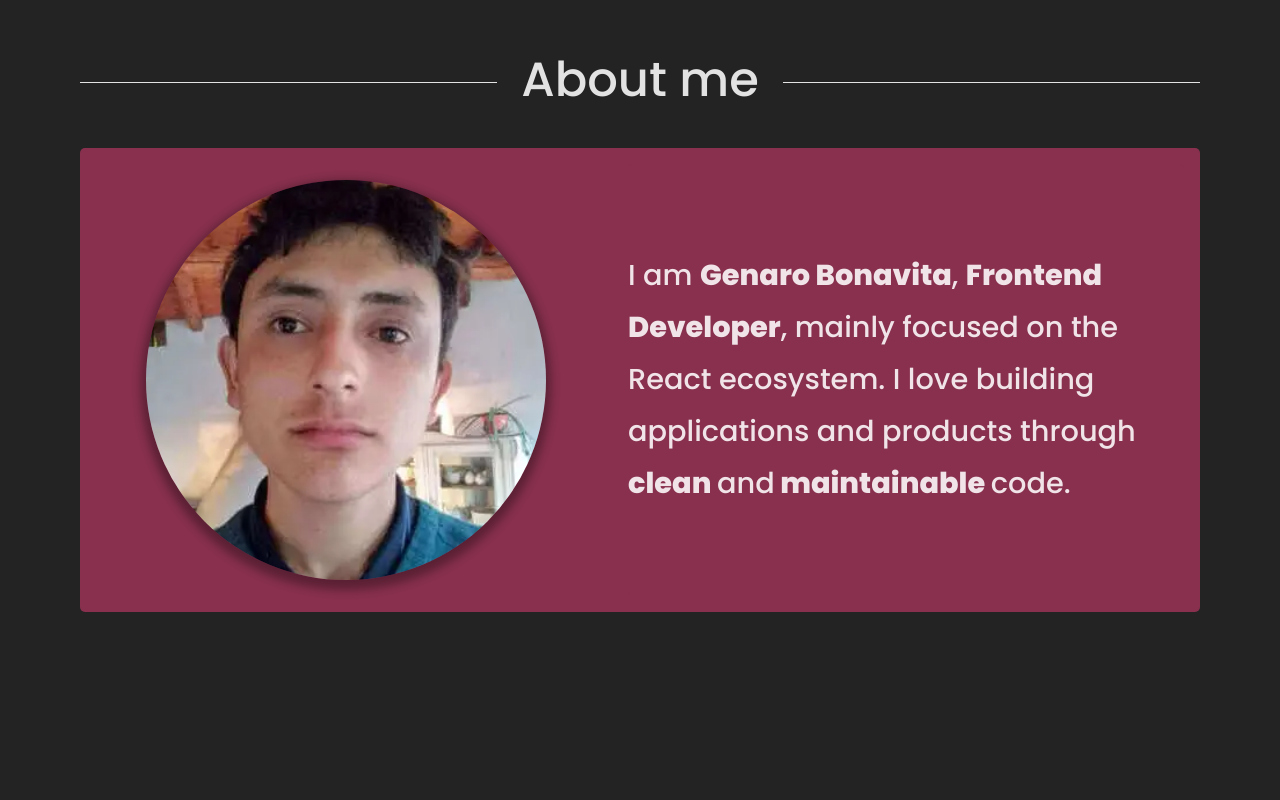
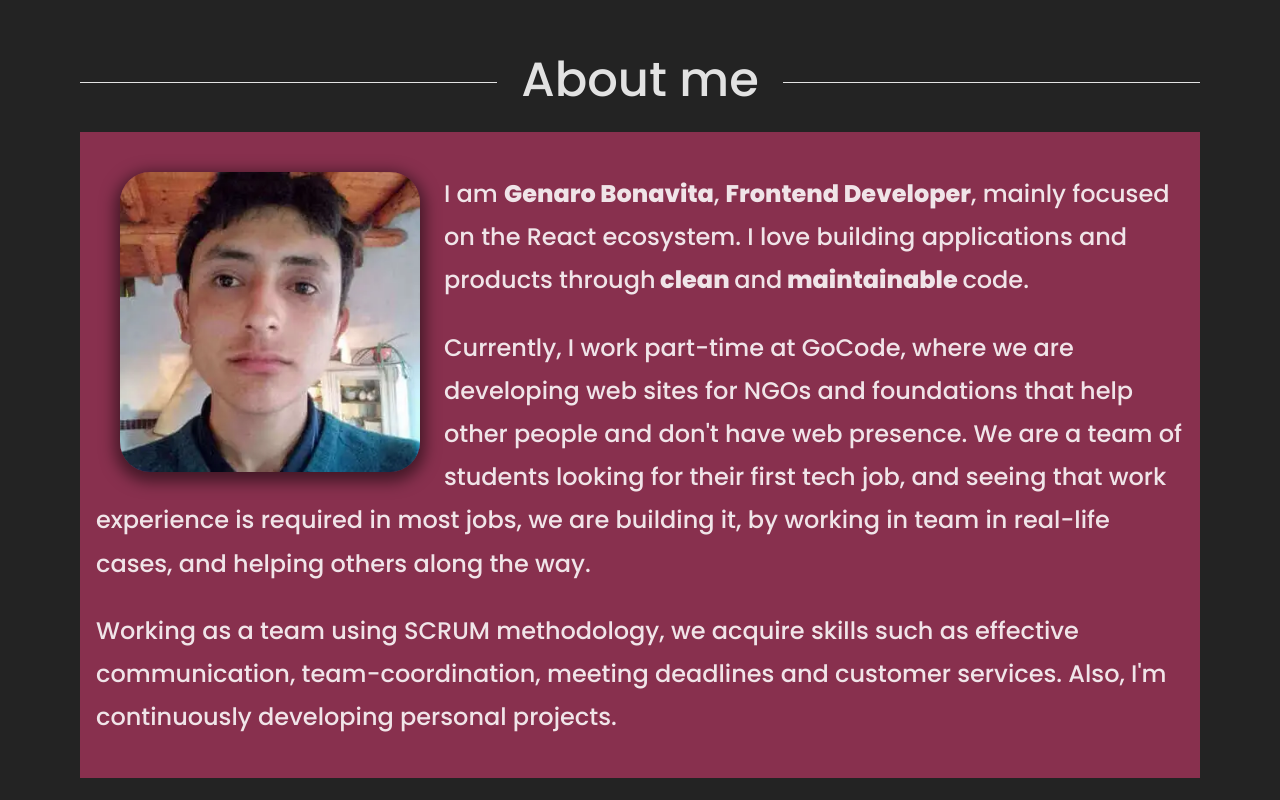
Before and after one commit to genaroibc/portfolio, a React (Vite) app: page / in a window 1280 px wide. Shown: the part 1060-1860 px from the top of the page. Built offline with nearby package versions, Linux system fonts and the light colour scheme.

Commit message:
feat: update about info

```diff
--- a/src/components/About.jsx
+++ b/src/components/About.jsx
@@ -1,13 +1,20 @@
 import styled from "styled-components";
-import {
-  STSectionTitle,
-  STPicture,
-  STImg,
-  STFlexCont,
-} from "./shared/STComponents";
+import { STSectionTitle } from "./shared/STComponents";
 
-const STPgph = styled.p`
-  font-size: 1.8rem;
+const STAboutSection = styled.article`
+  text-align: left;
+  background-color: var(--terciary-color);
+  padding: 1rem;
+
+  img {
+    margin: 1.5rem auto;
+    display: block;
+    float: none;
+    width: 100%;
+    max-width: 400px;
+    border-radius: 30px;
+    box-shadow: 0px 5px 15px 5px rgba(0, 0, 0, 0.5);
+  }
 
   .text-bold {
     font-weight: bold;
@@ -16,40 +23,47 @@ const STPgph = styled.p`
   .text-italic {
     font-style: italic;
   }
+
+  @media screen and (min-width: 768px) {
+    img {
+      float: left;
+      width: 300px;
+      margin: 1.5rem;
+    }
+  }
 `;
 
 export default function About() {
   return (
     <section className="animated-section" id="about">
       <STSectionTitle>About me</STSectionTitle>
-      <STFlexCont>
-        <STPicture>
-          <STImg
-            rounded
-            src="/img/genaro-bonavita.webp"
-            alt="my profile photo"
-          />
-        </STPicture>
-
-        <STFlexCont
-          jusCont="center"
-          alItems="center"
-          flexDir="column"
-          padding="0"
-          margin="0"
-        >
-          <STPgph>
-            I am <span className="text-bold">Genaro Bonavita</span>,{" "}
-            <span className="text-bold">Frontend Developer</span>, mainly
-            focused on the <span className="text-italic">React</span> ecosystem.
-            I love building applications and products through
-            <span className="text-bold"> clean </span>
-            and
-            <span className="text-bold"> maintainable </span>
-            code.
-          </STPgph>
-        </STFlexCont>
-      </STFlexCont>
+      <STAboutSection>
+        <img src="/img/genaro-bonavita.webp" alt="my profile photo" />
+        <p>
+          I am <span className="text-bold">Genaro Bonavita</span>,{" "}
+          <span className="text-bold">Frontend Developer</span>, mainly focused
+          on the <span className="text-italic">React</span> ecosystem. I love
+          building applications and products through
+          <span className="text-bold"> clean </span>
+          and
+          <span className="text-bold"> maintainable </span>
+          code.
+        </p>
+        <p>
+          Currently, I work part-time at GoCode, where we are developing web
+          sites for NGOs and foundations that help other people and don't have
+          web presence. We are a team of students looking for their first tech
+          job, and seeing that work experience is required in most jobs, we are
+          building it, by working in team in real-life cases, and helping others
+          along the way.
+        </p>
+        <p>
+          Working as a team using SCRUM methodology, we acquire skills such as
+          effective communication, team-coordination, meeting deadlines and
+          customer services. Also, I'm continuously developing personal
+          projects.
+        </p>
+      </STAboutSection>
     </section>
   );
 }
```
